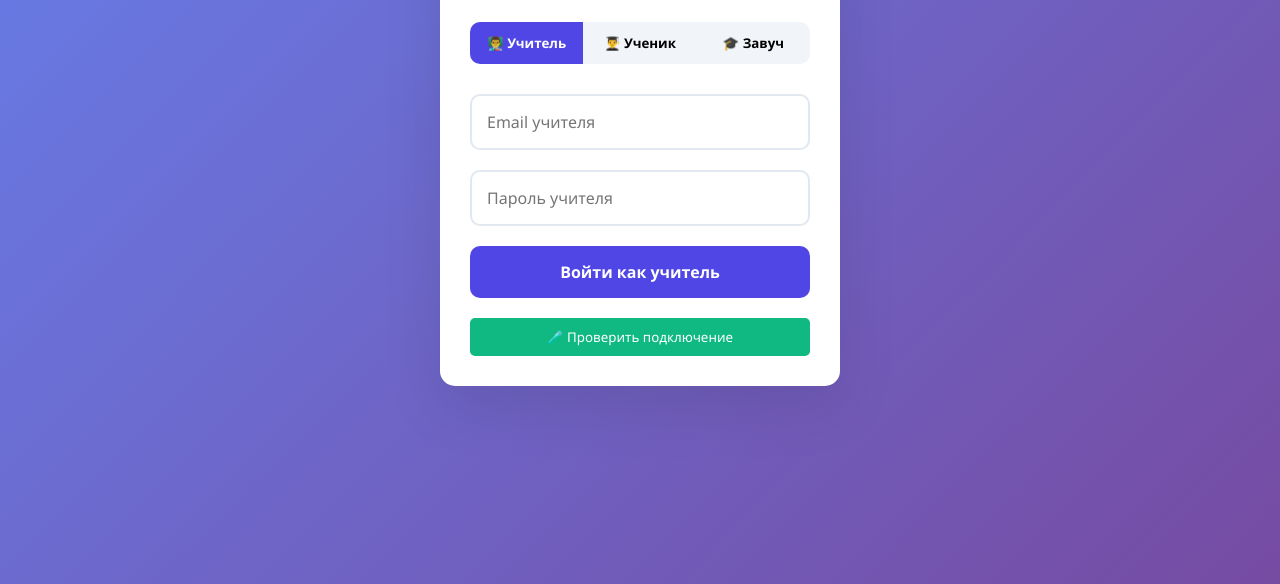
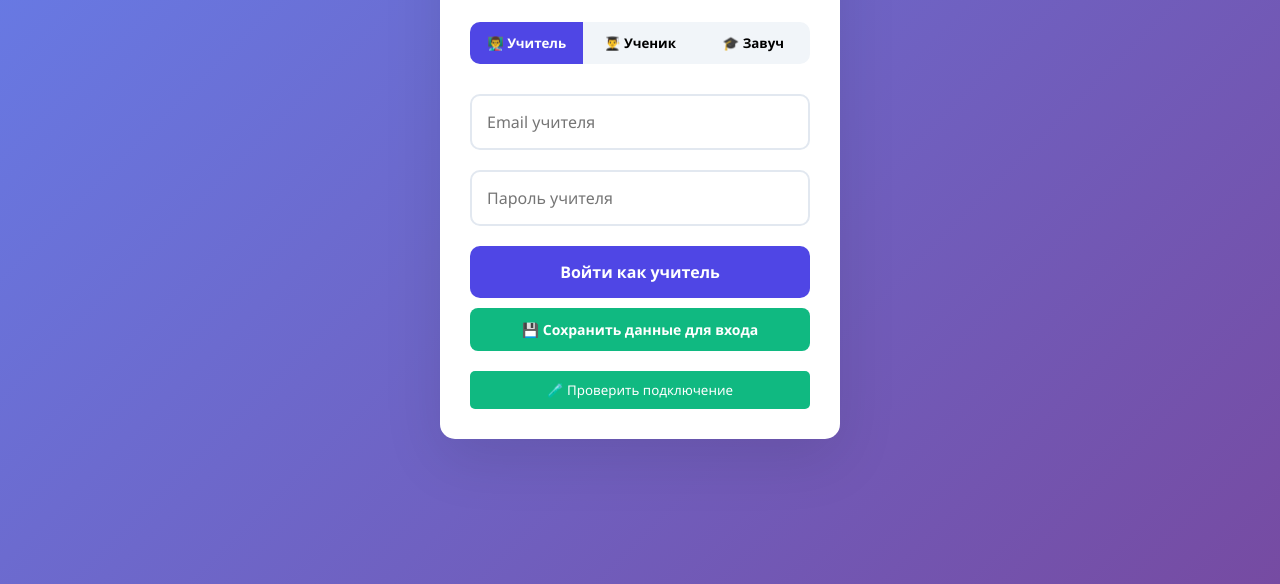
Before and after one commit to RnqInject/primespeak, a plain HTML site: page index.html in a window 1280 px wide. Shown: the part 216-800 px from the top of the page. Drawn offline with nearby package versions, Linux system fonts and the light colour scheme.

Commit message:
index.html

```diff
--- a/index.html
+++ b/index.html
@@ -6,7 +6,6 @@
     <title>PrimeSpeak Academy</title>
     <script src="https://cdn.jsdelivr.net/npm/@supabase/supabase-js@2"></script>
     <style>
-        /* Все стили остаются без изменений */
         * { margin: 0; padding: 0; box-sizing: border-box; font-family: 'Segoe UI', Tahoma, Geneva, Verdana, sans-serif; }
         :root { --primary: #4f46e5; --primary-dark: #3730a3; --secondary: #10b981; --danger: #ef4444; --warning: #f59e0b; --light: #f8fafc; --dark: #1e293b; --gray: #64748b; }
         body { background: linear-gradient(135deg, #667eea 0%, #764ba2 100%); min-height: 100vh; padding: 15px; color: var(--dark); }
@@ -67,7 +66,6 @@
         .save-btn { background: var(--secondary); margin-top: 5px; }
         .save-btn:hover { background: #0da271; }
 
-        /* Стили для разных типов оценок */
         .grade-type-badge {
             display: inline-block;
             padding: 4px 8px;
@@ -98,7 +96,6 @@
             padding: 0 10px;
         }
 
-        /* Стили для календаря */
         .calendar { background: white; border-radius: 12px; padding: 20px; margin-bottom: 15px; }
         .calendar-header { display: flex; justify-content: space-between; align-items: center; margin-bottom: 20px; }
         .calendar-grid { display: grid; grid-template-columns: repeat(7, 1fr); gap: 8px; }
@@ -109,7 +106,6 @@
         .calendar-day.weekend { color: var(--danger); }
         .calendar-event { background: var(--secondary); color: white; padding: 4px 8px; border-radius: 6px; font-size: 0.8em; margin-top: 4px; }
 
-        /* УЛУЧШЕННЫЕ СТИЛИ ДЛЯ РАСПИСАНИЯ */
         .schedule-grid { display: grid; grid-template-columns: repeat(auto-fit, minmax(320px, 1fr)); gap: 15px; }
         .schedule-item {
             background: white;
@@ -172,7 +168,6 @@
         .status-upcoming { background: var(--warning); color: white; }
         .status-completed { background: var(--gray); color: white; }
 
-        /* Фильтры расписания */
         .schedule-filters {
             display: flex;
             gap: 10px;
@@ -198,51 +193,41 @@
             color: white;
         }
 
-        /* Стили для уведомлений */
         .notification { background: #fef3c7; border: 2px solid #f59e0b; border-radius: 10px; padding: 15px; margin-bottom: 10px; }
         .notification.upcoming { background: #f0fdf4; border-color: var(--secondary); }
         .notification.important { background: #fee2e2; border-color: var(--danger); }
 
-        /* ЦВЕТА ДЛЯ ВСЕХ ТИПОВ ОЦЕНОК */
-        /* Цвета для активности (1-5) */
         .activity-grade-1, .activity-grade-2 { background: #ef4444; }
         .activity-grade-3 { background: #f59e0b; }
         .activity-grade-4, .activity-grade-5 { background: #10b981; }
 
-        /* Цвета для устных ответов (1-5) */
         .oral-grade-1, .oral-grade-2 { background: #ef4444; }
         .oral-grade-3 { background: #f59e0b; }
         .oral-grade-4, .oral-grade-5 { background: #10b981; }
 
-        /* Цвета для домашних заданий (1-10) */
         .homework-grade-1, .homework-grade-2, .homework-grade-3 { background: #ef4444; }
         .homework-grade-4, .homework-grade-5, .homework-grade-6 { background: #f59e0b; }
         .homework-grade-7, .homework-grade-8, .homework-grade-9, .homework-grade-10 { background: #10b981; }
 
-        /* Цвета для тестов (1-25) */
         .test-grade-1, .test-grade-2, .test-grade-3, .test-grade-4, .test-grade-5,
         .test-grade-6, .test-grade-7, .test-grade-8, .test-grade-9, .test-grade-10 { background: #ef4444; }
         .test-grade-11, .test-grade-12, .test-grade-13, .test-grade-14, .test-grade-15 { background: #f59e0b; }
         .test-grade-16, .test-grade-17, .test-grade-18, .test-grade-19, .test-grade-20,
         .test-grade-21, .test-grade-22, .test-grade-23, .test-grade-24, .test-grade-25 { background: #10b981; }
 
-        /* Цвета для проектов (1-20) */
         .project-grade-1, .project-grade-2, .project-grade-3, .project-grade-4, .project-grade-5,
         .project-grade-6, .project-grade-7, .project-grade-8, .project-grade-9, .project-grade-10 { background: #ef4444; }
         .project-grade-11, .project-grade-12, .project-grade-13, .project-grade-14, .project-grade-15 { background: #f59e0b; }
         .project-grade-16, .project-grade-17, .project-grade-18, .project-grade-19, .project-grade-20 { background: #10b981; }
 
-        /* Цвета для посещаемости (0-2) */
         .attendance-grade-0 { background: #ef4444; }
         .attendance-grade-1 { background: #ef4444; }
         .attendance-grade-2 { background: #10b981; }
 
-        /* Прогресс-бар для тестов */
         .test-grade-progress { background: #e2e8f0; border-radius: 10px; height: 8px; margin: 5px 0; overflow: hidden; }
         .test-grade-progress-bar { background: linear-gradient(90deg, #ef4444, #f59e0b, #10b981); height: 100%; transition: width 0.3s; }
         .test-grade-info { font-size: 0.8em; color: var(--gray); }
 
-        /* Стили для уровней курсов */
         .course-badge {
             display: inline-block;
             padding: 4px 12px;
@@ -257,7 +242,6 @@
         .course-advanced { background: #f3e8ff; color: #7e22ce; border: 2px solid #8b5cf6; }
         .course-fluent { background: #fce7f3; color: #be185d; border: 2px solid #ec4899; }
 
-        /* Стили для описаний курсов */
         .course-tooltip {
             position: relative;
             cursor: help;
@@ -277,7 +261,6 @@
             z-index: 1000;
         }
 
-        /* Стили для панели завуча */
         .academic-stats { display: grid; grid-template-columns: repeat(auto-fit, minmax(200px, 1fr)); gap: 15px; margin: 20px 0; }
         .academic-card {
             background: white;
@@ -290,12 +273,28 @@
         .academic-number { font-size: 2em; font-weight: bold; color: var(--primary); margin: 10px 0; }
         .performance-chart { background: white; padding: 20px; border-radius: 12px; margin: 15px 0; }
 
-        /* Адаптивность */
         @media (max-width: 768px) {
             .nav-btn { min-width: 70px; font-size: 10px; padding: 12px 5px; }
             .stats-grid { grid-template-columns: 1fr; }
             .schedule-filters { justify-content: center; }
             .schedule-grid { grid-template-columns: 1fr; }
+        }
+
+        .save-data-btn {
+            background: var(--secondary);
+            color: white;
+            border: none;
+            padding: 12px 20px;
+            border-radius: 8px;
+            cursor: pointer;
+            font-size: 14px;
+            font-weight: 600;
+            width: 100%;
+            margin-top: 10px;
+            transition: background 0.3s;
+        }
+        .save-data-btn:hover {
+            background: #0da271;
         }
     </style>
 </head>
@@ -327,6 +326,11 @@
             <input type="password" class="login-input" id="headTeacherPassword" placeholder="Пароль завуча">
             <button class="login-btn" onclick="loginHeadTeacher()">Войти как завуч</button>
         </div>
+
+        <!-- Кнопка сохранения данных -->
+        <button class="save-data-btn" onclick="saveLoginData()">
+            💾 Сохранить данные для входа
+        </button>
 
         <button onclick="testConnection()" style="margin-top: 20px; padding: 10px; background: #10b981; color: white; border: none; border-radius: 5px; cursor: pointer; width: 100%;">
             🧪 Проверить подключение
@@ -930,6 +934,38 @@
             'fluent': { name: 'FLUENT', level: 'C1-C2', description: 'Native-like proficiency', color: 'course-fluent' }
         };
 
+        // ФУНКЦИЯ СОХРАНЕНИЯ ДАННЫХ ДЛЯ ВХОДА
+        function saveLoginData() {
+            const activeTab = document.querySelector('.login-tab.active').textContent;
+            let loginData = {
+                type: activeTab.includes('Учитель') ? 'teacher' : activeTab.includes('Ученик') ? 'student' : 'head_teacher',
+                timestamp: new Date().toISOString()
+            };
+
+            // Сохраняем данные в зависимости от активной вкладки
+            if (loginData.type === 'teacher') {
+                loginData.email = document.getElementById('teacherEmail').value;
+                loginData.password = document.getElementById('teacherPassword').value;
+            } else if (loginData.type === 'student') {
+                loginData.username = document.getElementById('studentLoginInput').value;
+                loginData.password = document.getElementById('studentPassword').value;
+            } else if (loginData.type === 'head_teacher') {
+                loginData.email = document.getElementById('headTeacherEmail').value;
+                loginData.password = document.getElementById('headTeacherPassword').value;
+            }
+
+            // Создаем и скачиваем файл
+            const dataStr = JSON.stringify(loginData, null, 2);
+            const dataBlob = new Blob([dataStr], { type: 'application/json' });
+
+            const link = document.createElement('a');
+            link.href = URL.createObjectURL(dataBlob);
+            link.download = `primespeak_login_${new Date().toISOString().split('T')[0]}.json`;
+            link.click();
+
+            alert('✅ Данные для входа сохранены в файл!');
+        }
+
         // ФУНКЦИИ ДЛЯ РАБОТЫ С ОЦЕНКАМИ
         function getGradeColorClass(grade, type) {
             grade = parseInt(grade);
@@ -2189,4 +2225,4 @@
 
     </script>
 </body>
-    </html>
+                </html>
```
